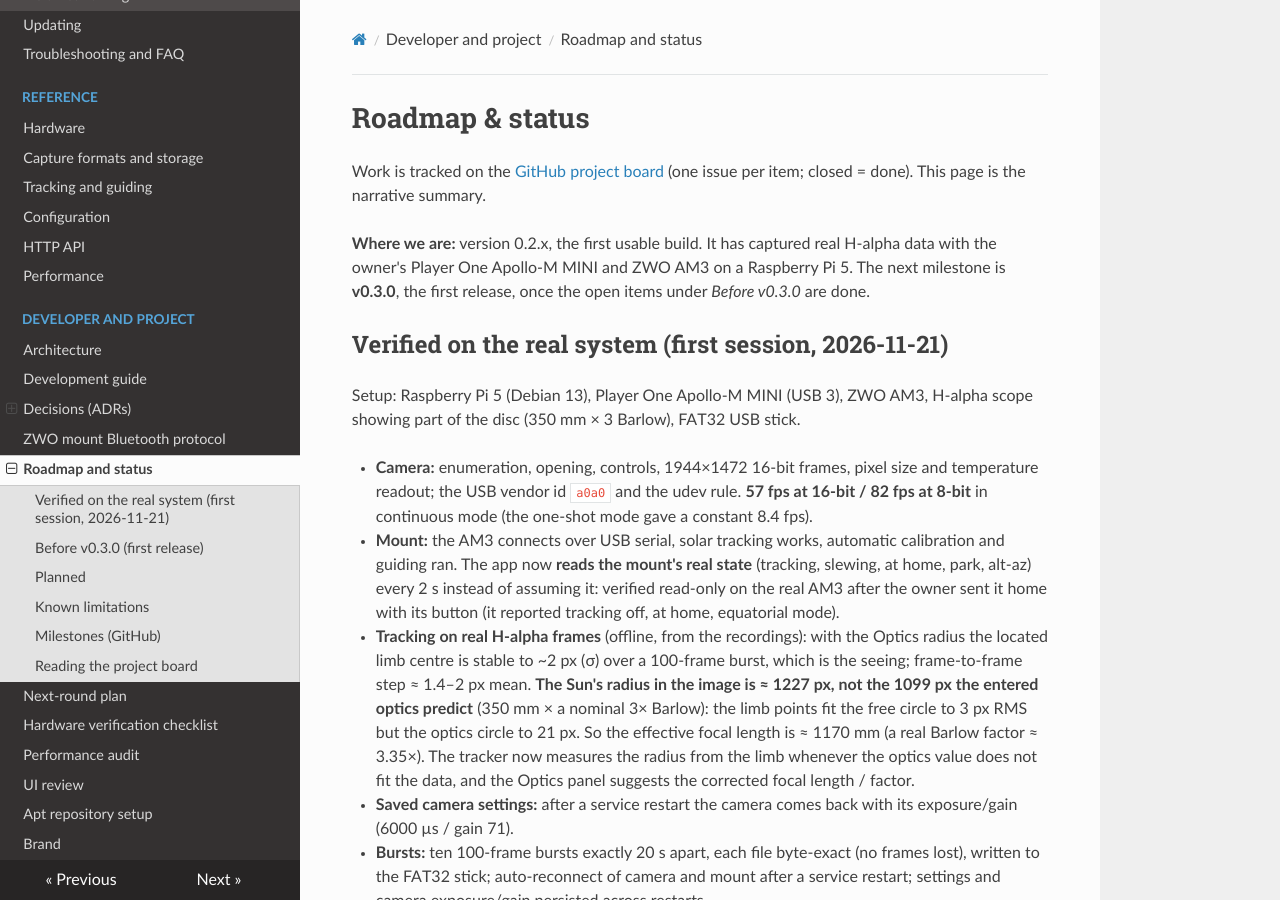
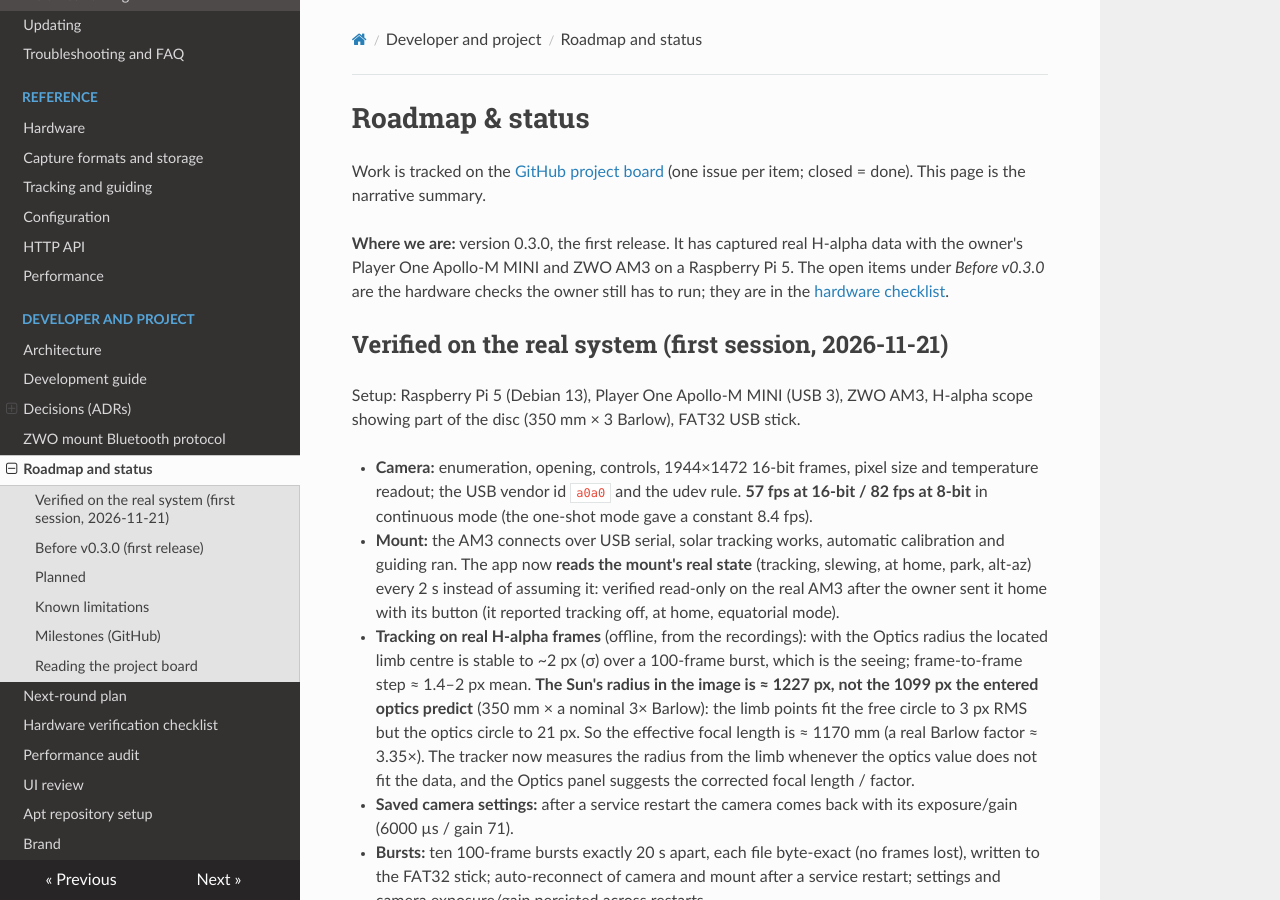
Before and after one commit to ddompe/rustflare, an MkDocs documentation site: the page built from docs/project/roadmap.md, in a window 1280 px wide and 900 px high. Built offline with MkDocs 1.6.1, drawn with Linux system fonts in a browser that asks for light colours; nearby versions of some CDN libraries.

Commit message:
Release 0.3.0: version bump, roadmap, manual screenshots
Co-Authored-By: Claude Sonnet 5.5 <noreply@anthropic.com>
Claude-Session: https://claude.ai/code/session_017ywF8xXeeShnnXZu6HPae3

```diff
--- a/Cargo.toml
+++ b/Cargo.toml
@@ -3,7 +3,7 @@ resolver = "2"
 members = ["crates/*"]
 
 [workspace.package]
-version = "0.2.6"
+version = "0.3.0"
 edition = "2021"
 license = "MIT"
 
--- a/docs/project/roadmap.md
+++ b/docs/project/roadmap.md
@@ -2,7 +2,7 @@
 
 Work is tracked on the [GitHub project board](https://github.com/users/ddompe/projects/1) (one issue per item; closed = done). This page is the narrative summary.
 
-**Where we are:** version 0.2.x, the first usable build. It has captured real H-alpha data with the owner's Player One Apollo-M MINI and ZWO AM3 on a Raspberry Pi 5. The next milestone is **v0.3.0**, the first release, once the open items under *Before v0.3.0* are done.
+**Where we are:** version 0.3.0, the first release. It has captured real H-alpha data with the owner's Player One Apollo-M MINI and ZWO AM3 on a Raspberry Pi 5. The open items under *Before v0.3.0* are the hardware checks the owner still has to run; they are in the [hardware checklist](hardware-checklist.md).
 
 ## Verified on the real system (first session, 2026-11-21)
 
```
Also changed, not shown: docs/guide/screen.md (+1 -1 lines), docs/img/manual/aim.png, docs/img/manual/camera.png, docs/img/manual/hide-controls.png, docs/img/manual/meridian-flip.png, docs/img/manual/more.png, docs/img/manual/record.png, docs/img/manual/track.png, 1 other file.
